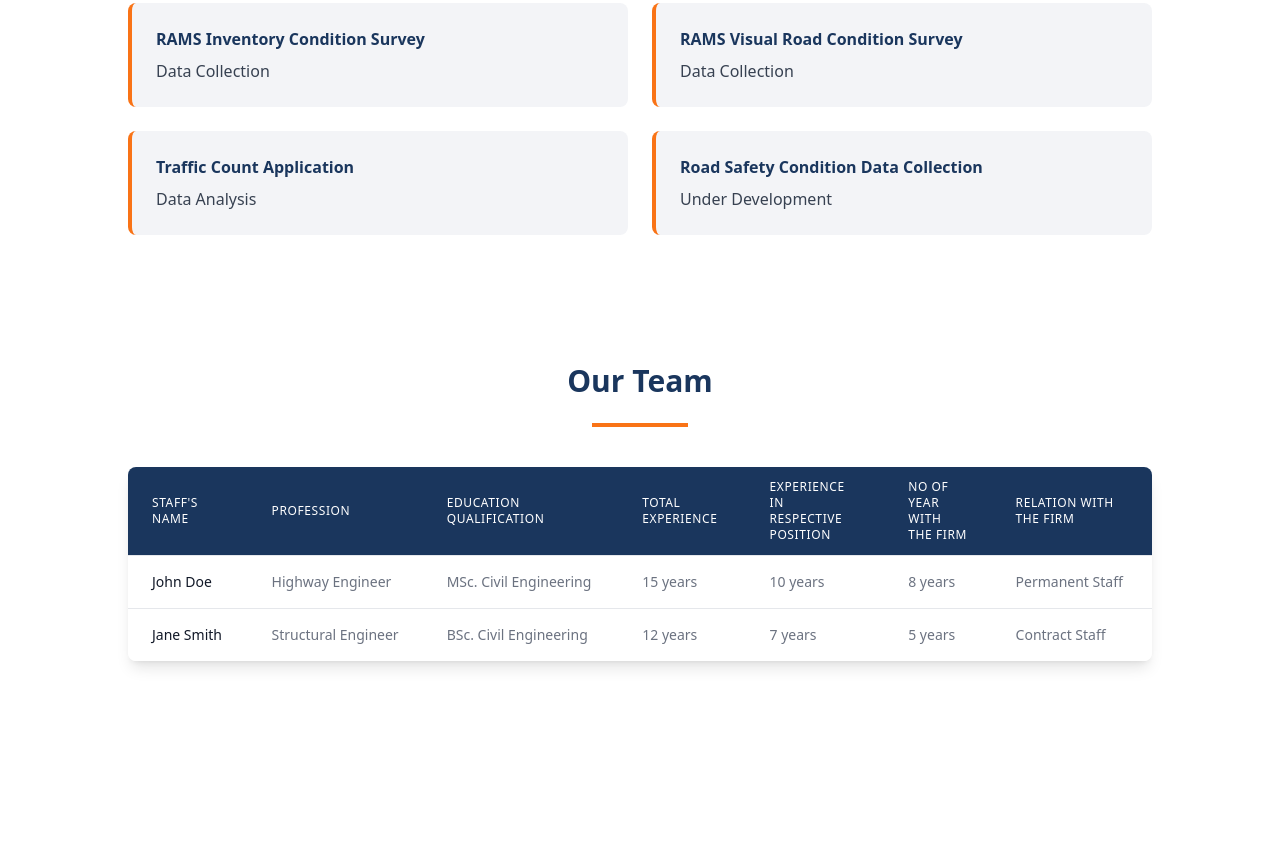
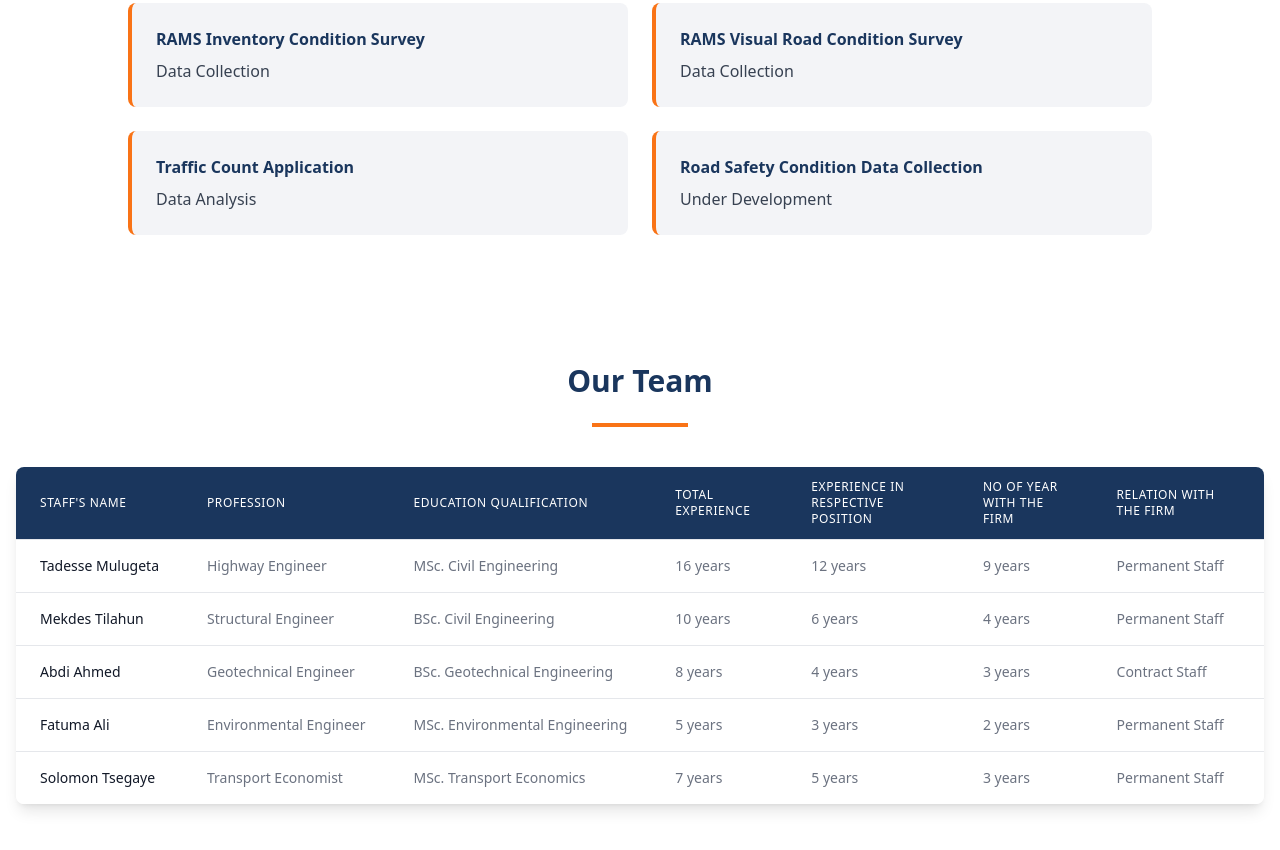
Before and after one commit to surafel-47/hitcon, a plain HTML site: page about.html in a window 1280 px wide. Shown: the part 3094-3944 px from the top of the page. Before the commit the page ends 3819 px from the top, so only its background shows below. Drawn offline with nearby package versions, Linux system fonts and the light colour scheme.

Commit message:
Update staff information and adjust layout for team section

```diff
--- a/about.html
+++ b/about.html
@@ -282,7 +282,7 @@
     <!-- Staff Table Section -->
     <section class="py-16 bg-white">
         <div class="container mx-auto px-4">
-            <div class="max-w-5xl mx-auto">
+            <div class="max-w-7xl mx-auto">
                 <h2 class="text-3xl font-bold text-primary mb-6 text-center">Our Team</h2>
                 <div class="w-24 h-1 bg-secondary mx-auto mb-10"></div>
 
--- a/assets/staff.json
+++ b/assets/staff.json
@@ -1,20 +1,47 @@
 [
   {
-      "name": "John Doe",
+    "name": "Tadesse Mulugeta",
     "profession": "Highway Engineer",
     "education": "MSc. Civil Engineering",
-      "total_experience": "15 years",
-      "position_experience": "10 years",
-      "years_with_firm": "8 years",
+    "total_experience": "16 years",
+    "position_experience": "12 years",
+    "years_with_firm": "9 years",
     "relation": "Permanent Staff"
   },
   {
-      "name": "Jane Smith",
+    "name": "Mekdes Tilahun",
     "profession": "Structural Engineer",
     "education": "BSc. Civil Engineering",
-      "total_experience": "12 years",
-      "position_experience": "7 years",
-      "years_with_firm": "5 years",
+    "total_experience": "10 years",
+    "position_experience": "6 years",
+    "years_with_firm": "4 years",
+    "relation": "Permanent Staff"
+  },
+  {
+    "name": "Abdi Ahmed",
+    "profession": "Geotechnical Engineer",
+    "education": "BSc. Geotechnical Engineering",
+    "total_experience": "8 years",
+    "position_experience": "4 years",
+    "years_with_firm": "3 years",
     "relation": "Contract Staff"
+  },
+  {
+    "name": "Fatuma Ali",
+    "profession": "Environmental Engineer",
+    "education": "MSc. Environmental Engineering",
+    "total_experience": "5 years",
+    "position_experience": "3 years",
+    "years_with_firm": "2 years",
+    "relation": "Permanent Staff"
+  },
+  {
+    "name": "Solomon Tsegaye",
+    "profession": "Transport Economist",
+    "education": "MSc. Transport Economics",
+    "total_experience": "7 years",
+    "position_experience": "5 years",
+    "years_with_firm": "3 years",
+    "relation": "Permanent Staff"
   }
 ]
```
Lines whose indentation alone changed are shown as unchanged.
